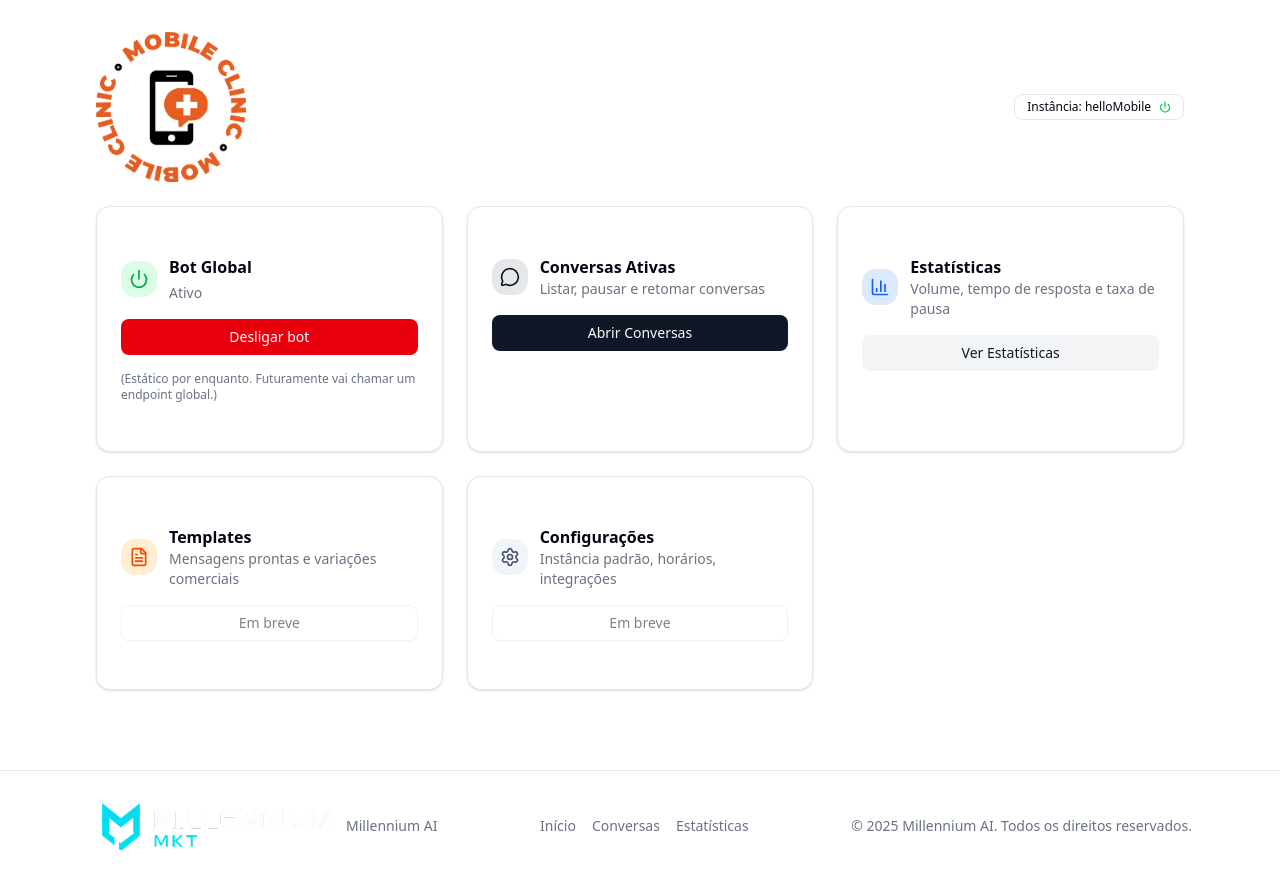
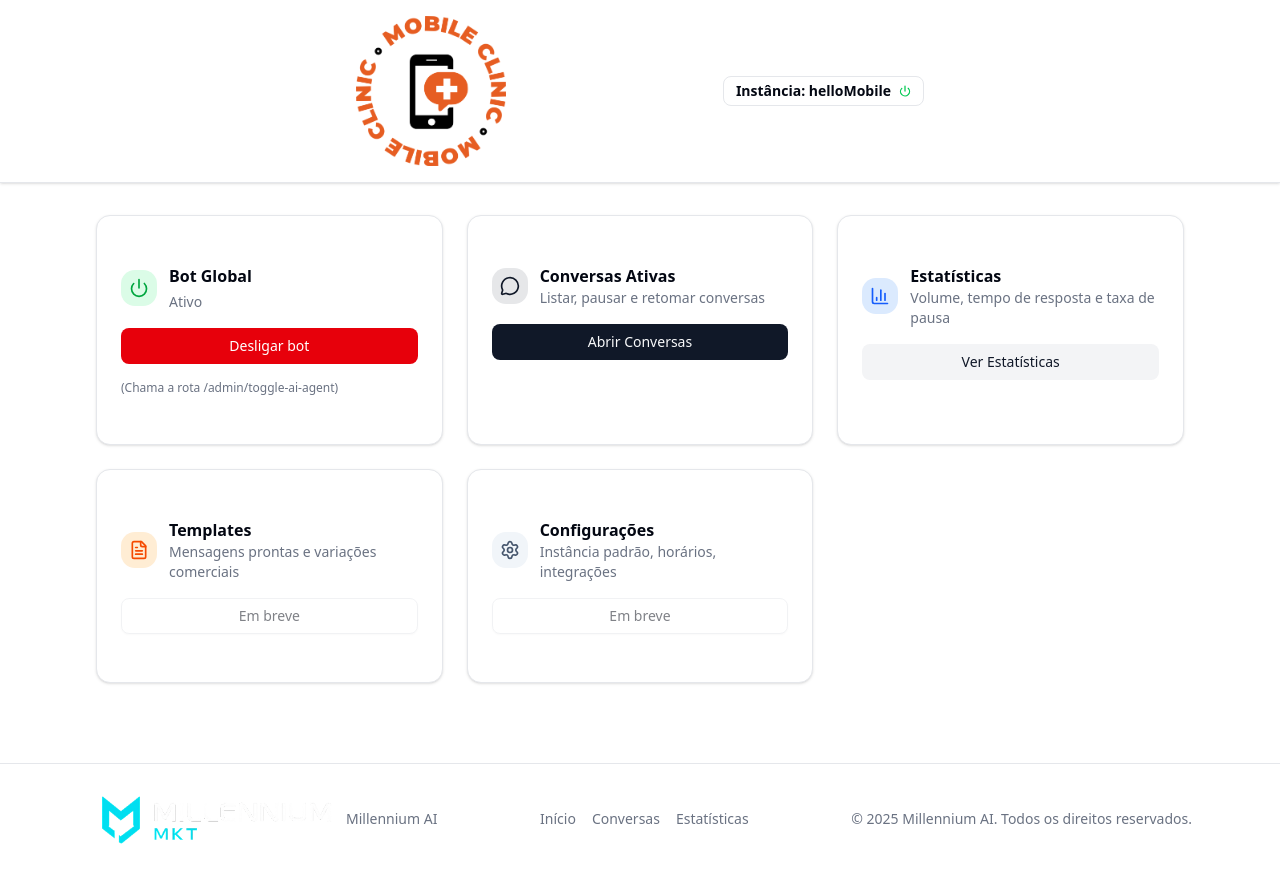
Before and after one commit to alexandre-brazil/millennium-ai-panel, a Next.js app: page / in a window 1280 px wide. Built offline with nearby package versions, Linux system fonts and the light colour scheme; no server answers.

Commit message:
add switch on or off agentAI

```diff
--- a/src/app/layout.tsx
+++ b/src/app/layout.tsx
@@ -2,6 +2,7 @@ import type { Metadata } from "next";
 import { Geist, Geist_Mono } from "next/font/google";
 import "./globals.css";
 import Footer from "@/components/layout/Footer";
+import Header from "@/components/layout/Header";
 
 const geistSans = Geist({
   variable: "--font-geist-sans",
@@ -28,6 +29,7 @@ export default function RootLayout({
       <body
         className={`${geistSans.variable} ${geistMono.variable} antialiased`}
       >
+        <Header/>
         {children}
         <Footer />
       </body>
--- a/src/app/page.tsx
+++ b/src/app/page.tsx
@@ -2,10 +2,8 @@
 
 import { useState } from "react";
 import Link from "next/link";
-import Image from "next/image";
 import { Card, CardContent } from "@/components/ui/card";
 import { Button } from "@/components/ui/button";
-import { Badge } from "@/components/ui/badge";
 import {
   Power,
   MessageCircle,
@@ -13,43 +11,37 @@ import {
   FileText,
   Settings,
 } from "lucide-react";
+import axios from "axios";
 
-const INSTANCE_NAME =
-  process.env.NEXT_PUBLIC_INSTANCE_NAME || "helloMobile";
+const INSTANCE_NAME = process.env.NEXT_PUBLIC_INSTANCE_NAME || "helloMobile";
+
+// Instância axios com URL da API
+const api = axios.create({
+  baseURL: process.env.NEXT_PUBLIC_API_URL,
+});
 
 export default function DashboardPage() {
-  // Toggle estático por enquanto (somente UI)
   const [botEnabled, setBotEnabled] = useState(true);
+  const [loading, setLoading] = useState(false);
+
+  // Função que chama a rota do backend
+  const toggleBot = async () => {
+    setLoading(true);
+    try {
+      await api.post("/admin/toggle-ai-agent", { enable: !botEnabled });
+      setBotEnabled((v) => !v);
+    } catch (err) {
+      console.error("Erro ao alternar bot:", err);
+      alert("Não foi possível atualizar o estado do bot.");
+    } finally {
+      setLoading(false);
+    }
+  };
 
   return (
     <main className="p-8 max-w-6xl mx-auto space-y-6">
-      <div className="flex items-center justify-between">
-        <div>
-          <Image
-                      src="/logo/mobile-logo.png"
-                      alt="Logo empresa"
-                      width={150}
-                      height={50}
-                      className="rounded-md"
-                    />
-        </div>
-        <Badge
-          variant="outline"
-          className="flex items-center gap-2 px-3 py-1"
-        >
-          Instância: {INSTANCE_NAME}
-          <Power
-            className={`h-4 w-4 ${
-              botEnabled ? "text-green-500" : "text-red-500"
-            }`}
-            strokeWidth={2.5}
-          />
-        </Badge>
-      </div>
-
-      {/* Grid de Cards */}
       <section className="grid gap-6 sm:grid-cols-2 lg:grid-cols-3">
-        {/* Ligar/Desligar Bot (estático) */}
+        {/* Bot Global */}
         <Card className="hover:shadow-lg transition">
           <CardContent className="p-6 flex flex-col gap-4">
             <div className="flex items-center gap-3">
@@ -65,12 +57,13 @@ export default function DashboardPage() {
             </div>
             <Button
               variant={botEnabled ? "destructive" : "default"}
-              onClick={() => setBotEnabled((v) => !v)}
+              onClick={toggleBot}
+              disabled={loading}
             >
-              {botEnabled ? "Desligar bot" : "Ligar bot"}
+              {loading ? "Atualizando..." : botEnabled ? "Desligar bot" : "Ligar bot"}
             </Button>
             <p className="text-xs text-muted-foreground">
-              (Estático por enquanto. Futuramente vai chamar um endpoint global.)
+              (Chama a rota /admin/toggle-ai-agent)
             </p>
           </CardContent>
         </Card>
@@ -84,9 +77,7 @@ export default function DashboardPage() {
               </div>
               <div>
                 <h2 className="font-semibold">Conversas Ativas</h2>
-                <p className="text-sm text-muted-foreground">
-                  Listar, pausar e retomar conversas
-                </p>
+                <p className="text-sm text-muted-foreground">Listar, pausar e retomar conversas</p>
               </div>
             </div>
             <Button asChild>
@@ -104,9 +95,7 @@ export default function DashboardPage() {
               </div>
               <div>
                 <h2 className="font-semibold">Estatísticas</h2>
-                <p className="text-sm text-muted-foreground">
-                  Volume, tempo de resposta e taxa de pausa
-                </p>
+                <p className="text-sm text-muted-foreground">Volume, tempo de resposta e taxa de pausa</p>
               </div>
             </div>
             <Button asChild variant="secondary">
@@ -115,7 +104,7 @@ export default function DashboardPage() {
           </CardContent>
         </Card>
 
-        {/* Templates de Resposta (sugestão futura) */}
+        {/* Templates de Resposta */}
         <Card className="hover:shadow-lg transition">
           <CardContent className="p-6 flex flex-col gap-4">
             <div className="flex items-center gap-3">
@@ -124,9 +113,7 @@ export default function DashboardPage() {
               </div>
               <div>
                 <h2 className="font-semibold">Templates</h2>
-                <p className="text-sm text-muted-foreground">
-                  Mensagens prontas e variações comerciais
-                </p>
+                <p className="text-sm text-muted-foreground">Mensagens prontas e variações comerciais</p>
               </div>
             </div>
             <Button variant="outline" disabled>
@@ -135,7 +122,7 @@ export default function DashboardPage() {
           </CardContent>
         </Card>
 
-        {/* Configurações (sugestão futura) */}
+        {/* Configurações */}
         <Card className="hover:shadow-lg transition">
           <CardContent className="p-6 flex flex-col gap-4">
             <div className="flex items-center gap-3">
@@ -144,9 +131,7 @@ export default function DashboardPage() {
               </div>
               <div>
                 <h2 className="font-semibold">Configurações</h2>
-                <p className="text-sm text-muted-foreground">
-                  Instância padrão, horários, integrações
-                </p>
+                <p className="text-sm text-muted-foreground">Instância padrão, horários, integrações</p>
               </div>
             </div>
             <Button variant="outline" disabled>
--- /dev/null
+++ b/src/components/layout/Header.tsx
@@ -0,0 +1,59 @@
+"use client";
+import {
+  Power,
+  // Mantendo estas importações caso sejam usadas em outro lugar no código original,
+  // mas 'Power' é a única essencial para este componente.
+  MessageCircle,
+  BarChart3,
+  FileText,
+  Settings,
+} from "lucide-react";
+import { useState } from "react";
+
+import { Badge } from "@/components/ui/badge";
+import Image from "next/image";
+
+const INSTANCE_NAME =
+  process.env.NEXT_PUBLIC_INSTANCE_NAME || "helloMobile";
+
+  export default function Header() {
+      const [botEnabled] = useState(true); // Mantido o estado local apenas para o status de cor do ícone
+
+    return (
+        // 1. O contêiner pai garante que o conteúdo fique centralizado horizontalmente.
+        <header className="flex justify-center w-full bg-white shadow-sm border-b">
+
+            {/* 2. Este contêiner define a largura MÁXIMA de 600px e a largura total (w-full).
+                 * O 'px-4' garante um padding nas laterais em telas menores que 600px.
+                 * O 'gap-4' garante o espaçamento mínimo entre a logo e o badge.
+            */}
+            <div className="flex items-center justify-between max-w-[600px] w-full py-4 px-4 gap-4">
+
+                {/* Logo */}
+                <div className="flex-shrink-0">
+                    <Image
+                        src="/logo/mobile-logo.png"
+                        alt="Logo empresa"
+                        width={150}
+                        height={50}
+                        className="rounded-md"
+                    />
+                </div>
+
+                {/* Instância/Status (Badge) */}
+                <Badge
+                    variant="outline"
+                    className="flex items-center gap-2 px-3 py-1 font-semibold text-sm flex-shrink-0"
+                >
+                    Instância: {INSTANCE_NAME}
+                    <Power
+                        className={`h-4 w-4 ${
+                            botEnabled ? "text-green-500" : "text-red-500"
+                        }`}
+                        strokeWidth={2.5}
+                    />
+                </Badge>
+            </div>
+        </header>
+    )
+}
```
